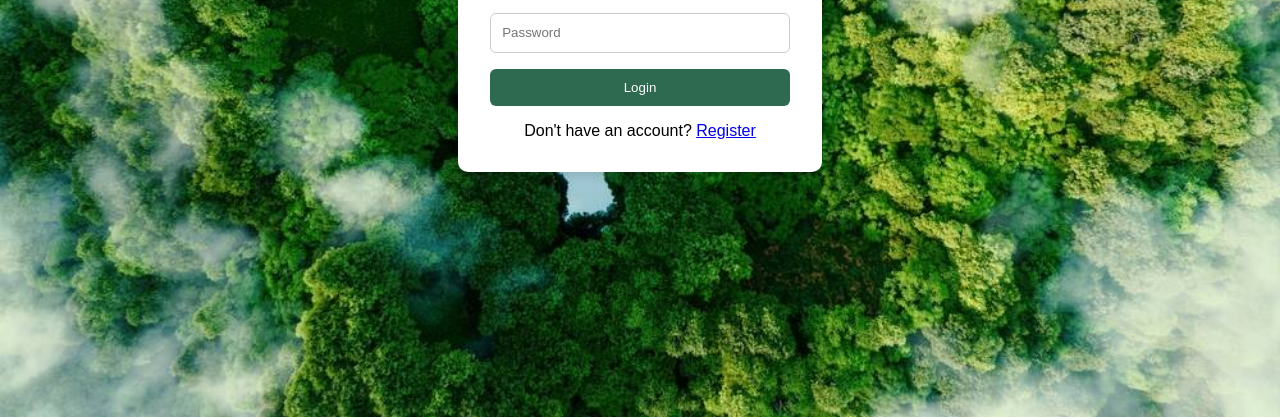
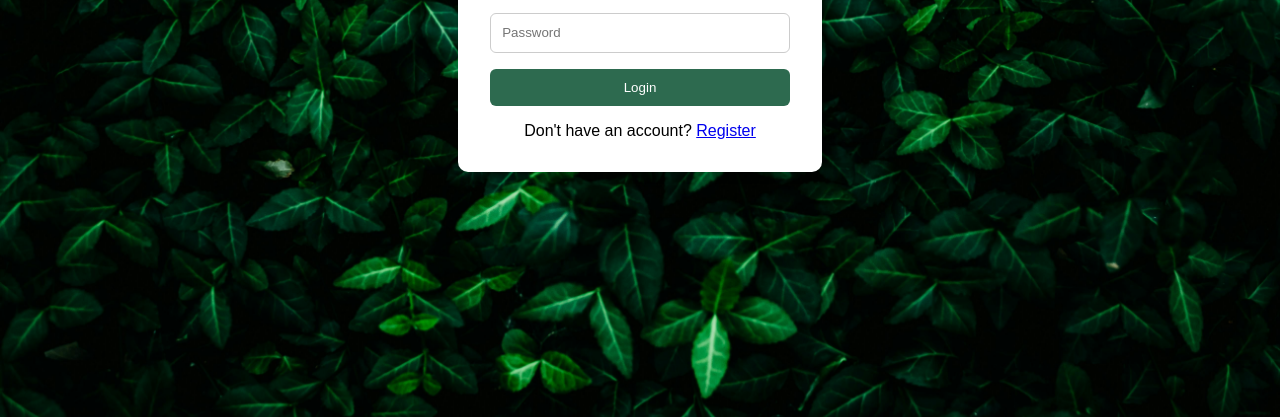
Before and after one commit to DiksonIvySon/Carbon-Footprint, a website: page login.html in a window 1280 px wide. Shown: the part 383-800 px from the top of the page. Drawn offline with Linux system fonts and the light colour scheme.

Commit message:
Worked on the login page.

```diff
--- a/login.css
+++ b/login.css
@@ -1,8 +1,7 @@
 body {
     font-family: Arial, sans-serif;
     background: #f4f8f7;
-    background-image: url(Images/homebackground-image.jpeg);
-    background-repeat: no-repeat;
+    background-image: url(Images/nav-background.jpg);
     background-size: cover;
     display: flex;
     justify-content: center;
--- a/login.html
+++ b/login.html
@@ -3,6 +3,7 @@
 <head>
   <meta charset="UTF-8" />
   <meta name="viewport" content="width=device-width, initial-scale=1.0" />
+  <link rel="shortcut icon" type="x-icon" href="Images/carbon-footprint-logo.webp">
   <title>Login - Footprint Logger</title>
   <link rel="stylesheet" href="login.css" />
 
```
